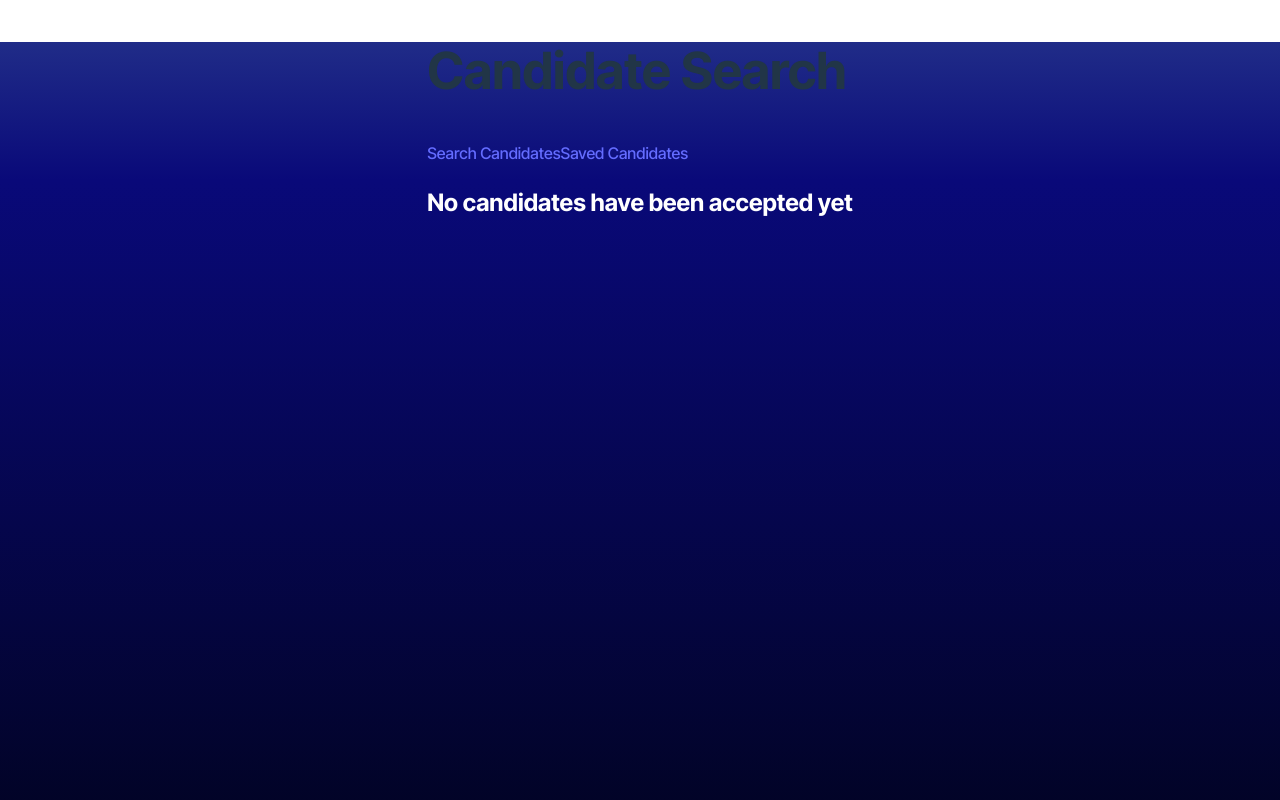
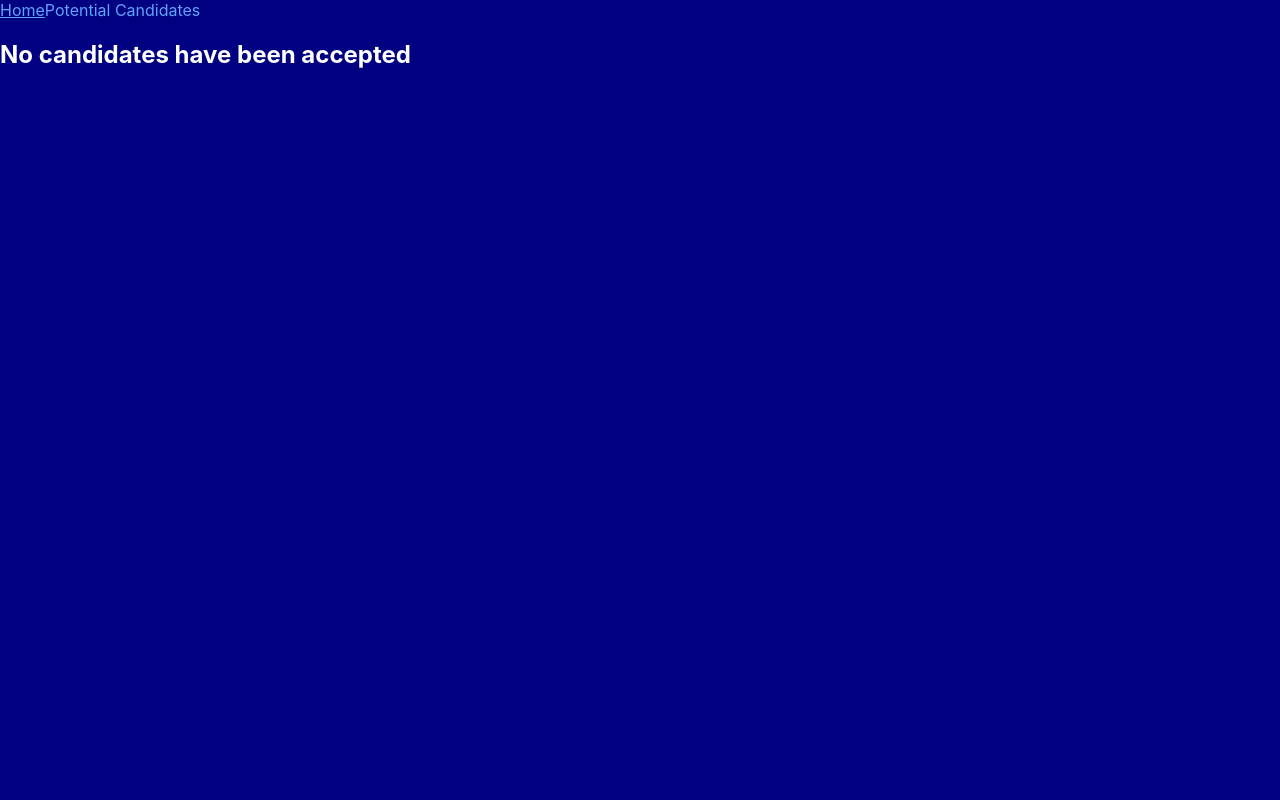
Before and after one commit to Myrmecology/Candidate-Search, a React (Vite) app: page /SavedCandidates in a window 1280 px wide. Shown: the top 800 px of the page. Built offline with nearby package versions, Linux system fonts and the light colour scheme.

Commit message:
updated everything

```diff
--- a/index.html
+++ b/index.html
@@ -5,6 +5,13 @@
    <link rel="icon" type="image/svg+xml" href="/vite.svg" />
    <meta name="viewport" content="width=device-width, initial-scale=1.0" />
    <title>Candidate Search</title>
+   <style>
+     body {
+       background-color: #000080;
+       margin: 0;
+       padding: 0;
+     }
+   </style>
  </head>
  <body>
    <div id="root"></div>
--- a/src/api/API.tsx
+++ b/src/api/API.tsx
@@ -1,12 +1,14 @@
 const searchGithub = async () => {
   try {
     const token = import.meta.env.VITE_GITHUB_TOKEN;
+    // Generate a random offset
+    const since = Math.floor(Math.random() * 1000000);
+
     const response = await fetch(
-      `https://api.github.com/search/users?q=location:us&type:user`,
+      `https://api.github.com/users?since=${since}&per_page=1`,
       {
         headers: {
-          Authorization: `Bearer ${token}`,
-          'X-GitHub-Api-Version': '2022-11-28',
+          Authorization: `token ${token}`,
           Accept: 'application/vnd.github.v3+json'
         },
       }
@@ -16,20 +18,19 @@ const searchGithub = async () => {
       console.error('API Error:', data);
       throw new Error('API response error');
     }
-    return data;
+    return { items: data }; // Wrap the response to match the expected format
   } catch (err) {
     console.error('Search error:', err);
     return { items: [] };
   }
- };
+};
 
- const searchGithubUser = async (username: string) => {
+const searchGithubUser = async (username: string) => {
   try {
     const token = import.meta.env.VITE_GITHUB_TOKEN;
     const response = await fetch(`https://api.github.com/users/${username}`, {
       headers: {
-        Authorization: `Bearer ${token}`,
-        'X-GitHub-Api-Version': '2022-11-28',
+        Authorization: `token ${token}`,
         Accept: 'application/vnd.github.v3+json'
       },
     });
@@ -43,6 +44,6 @@ const searchGithub = async () => {
     console.error('User search error:', err);
     return {};
   }
- };
+};
 
- export { searchGithub, searchGithubUser };
+export { searchGithub, searchGithubUser };
--- a/src/components/Nav.tsx
+++ b/src/components/Nav.tsx
@@ -2,17 +2,14 @@ import { Link } from 'react-router-dom';
 
 const Nav = () => {
   return (
-    <nav className="bg-gray-800 p-4">
-      <div className="container mx-auto flex justify-between items-center">
-        <h1 className="text-white text-xl font-bold">Candidate Search</h1>
-        <div className="space-x-4">
-          <Link to="/" className="text-white hover:text-gray-300">
-            Search Candidates
-          </Link>
-          <Link to="/saved" className="text-white hover:text-gray-300">
-            Saved Candidates
-          </Link>
-        </div>
+    <nav className="p-4">
+      <div className="flex gap-4">
+        <Link to="/" className="text-white hover:text-gray-300">
+          Home
+        </Link>
+        <Link to="/SavedCandidates" className="text-white hover:text-gray-300">
+          Potential Candidates
+        </Link>
       </div>
     </nav>
   );
--- a/src/index.css
+++ b/src/index.css
@@ -1,120 +1,73 @@
-@import url('https://fonts.googleapis.com/css2?family=Inter+Tight:ital,wght@0,100..900;1,100..900&display=swap');
+:root {
+  --navy-blue: #000080;
+}
 
-:root {
-  font-family: 'Inter Tight', system-ui, Avenir, Helvetica, Arial, sans-serif;
-  line-height: 1.5;
-  font-weight: 400;
-
-  color-scheme: light dark;
-  color: rgba(255, 255, 255, 0.87);
-  font-synthesis: none;
-  text-rendering: optimizeLegibility;
+body {
+  margin: 0;
+  font-family: -apple-system, BlinkMacSystemFont, 'Segoe UI', Roboto, Oxygen,
+    Ubuntu, Cantarell, 'Fira Sans', 'Droid Sans', 'Helvetica Neue', sans-serif;
   -webkit-font-smoothing: antialiased;
   -moz-osx-font-smoothing: grayscale;
+  background-color: var(--navy-blue);
+  color: white;
+  min-height: 100vh;
+}
+
+.container {
+  width: 100%;
+  max-width: 1200px;
+  margin: 0 auto;
+  padding: 0 1rem;
+}
+
+table {
+  width: 100%;
+  border-collapse: collapse;
+}
+
+th {
+  text-align: left;
+  padding: 1rem;
+  background-color: rgba(0, 0, 0, 0.5);
+}
+
+td {
+  padding: 1rem;
+  border-top: 1px solid rgba(255, 255, 255, 0.1);
+}
+
+.action-button {
+  width: 2.5rem;
+  height: 2.5rem;
+  border-radius: 9999px;
+  display: flex;
+  align-items: center;
+  justify-content: center;
+  font-size: 1.5rem;
+  cursor: pointer;
+  border: none;
+  color: white;
+}
+
+.reject-button {
+  background-color: #ef4444;
+}
+
+.accept-button {
+  background-color: #22c55e;
+}
+
+.profile-card {
+  background-color: rgba(0, 0, 0, 0.7);
+  border-radius: 0.5rem;
+  padding: 1.5rem;
 }
 
 a {
-  font-weight: 500;
-  color: #646cff;
-  text-decoration: inherit;
-}
-a:hover {
-  color: #535bf2;
-}
-
-body {
-  background: linear-gradient(
-    180deg,
-    rgb(32, 44, 136) 0%,
-    rgba(9, 9, 121, 1) 15%,
-    rgba(0, 2, 18, 1) 100%
-  );
-  background-size: cover;
-  background-repeat: no-repeat no-repeat;
-  background-position: center center;
-  margin: 0;
-  place-items: center;
-  min-width: 320px;
-  min-height: 100vh;
-}
-
-h1 {
-  font-size: 3.2em;
-  line-height: 1.1;
-}
-
-button {
-  border-radius: 8px;
-  border: 1px solid transparent;
-  padding: 0.6em 1.2em;
-  font-size: 1em;
-  font-weight: 500;
-  font-family: inherit;
-  background-color: #1a1a1a;
-  cursor: pointer;
-  transition: border-color 0.25s;
-}
-button:hover {
-  border-color: #646cff;
-}
-button:focus,
-button:focus-visible {
-  outline: 4px auto -webkit-focus-ring-color;
-}
-
-@media (prefers-color-scheme: light) {
-  :root {
-    color: #213547;
-    background-color: #ffffff;
-  }
-  a:hover {
-    color: #747bff;
-  }
-  button {
-    background-color: #f9f9f9;
-  }
-}
-
-main {
-  color: #fff;
-  width: 100%;
-  min-height: 100vh;
-  display: flex;
-  flex-direction: column;
-  align-items: center;
-}
-
-tr {
-  border-radius: 10px;
-  background-color: #000;
-  color: white;
-}
-
-tbody tr:nth-child(odd) {
-  background-color: #333333;
-}
-
-.nav {
-  display: flex;
-  justify-content: flex-start;
-  padding: 1em 2em;
-}
-
-.nav-item {
-  padding: 0 0.5rem;
-  list-style: none;
-}
-
-.nav-link {
-  color: #fff;
+  color: #60a5fa;
   text-decoration: none;
 }
 
-.active {
-  font-weight: 700;
+a:hover {
+  text-decoration: underline;
 }
-
-.table {
-  width: 80vw;
-  table-layout: fixed;
-}
--- a/src/main.tsx
+++ b/src/main.tsx
@@ -18,14 +18,13 @@ const router = createBrowserRouter([
         element: <CandidateSearch />,
       },
       {
-        path: '/SavedCandidates',
+        path: 'SavedCandidates',  // This matches your original working version
         element: <SavedCandidates />,
       },
     ],
   },
 ]);
 
-const rootElement = document.getElementById('root');
-if (rootElement) {
-  ReactDOM.createRoot(rootElement).render(<RouterProvider router={router} />);
-}
+ReactDOM.createRoot(document.getElementById('root')!).render(
+  <RouterProvider router={router} />
+);
--- a/src/pages/SavedCandidates.tsx
+++ b/src/pages/SavedCandidates.tsx
@@ -11,36 +11,68 @@ const SavedCandidates = () => {
     }
   }, []);
 
+  const handleReject = (candidateId: number) => {
+    const updatedCandidates = savedCandidates.filter(
+      candidate => candidate.id !== candidateId
+    );
+    setSavedCandidates(updatedCandidates);
+    localStorage.setItem('savedCandidates', JSON.stringify(updatedCandidates));
+  };
+
   if (savedCandidates.length === 0) {
-   return <h2>No candidates have been accepted yet</h2>;
+    return <h2 className="text-center text-2xl text-white">No candidates have been accepted</h2>;
   }
 
   return (
-   <div className="container mx-auto p-4">
-     <h1 className="text-2xl font-bold mb-4">Potential Candidates</h1>
-     <div className="grid grid-cols-1 md:grid-cols-2 lg:grid-cols-3 gap-4">
+    <div>
+      <h1 className="text-4xl text-center text-white mb-8">Potential Candidates</h1>
+      <div className="mx-4">
+        <table className="w-full bg-black bg-opacity-70 rounded-lg overflow-hidden">
+          <thead>
+            <tr className="text-left">
+              <th className="p-4">Image</th>
+              <th className="p-4">Name</th>
+              <th className="p-4">Location</th>
+              <th className="p-4">Email</th>
+              <th className="p-4">Company</th>
+              <th className="p-4">Bio</th>
+              <th className="p-4">Reject</th>
+            </tr>
+          </thead>
+          <tbody>
             {savedCandidates.map((candidate) => (
-         <div key={candidate.id} className="bg-white shadow-lg rounded-lg p-6">
+              <tr key={candidate.id} className="border-t border-gray-800">
+                <td className="p-4">
                   <img
                     src={candidate.avatar_url}
-             alt={candidate.name}
-             className="w-32 h-32 rounded-full mx-auto"
+                    alt={candidate.name || 'Profile'}
+                    className="w-12 h-12 rounded-lg object-cover"
                   />
-           <h2 className="text-xl font-bold mt-4">{candidate.name}</h2>
-           <p>@{candidate.username}</p>
-           <p>Location: {candidate.location}</p>
-           <p>Email: {candidate.email}</p>
-           <p>Company: {candidate.company}</p>
-           <a
-             href={candidate.html_url}
-             target="_blank"
-             rel="noopener noreferrer"
-             className="text-blue-500 hover:underline"
+                </td>
+                <td className="p-4">
+                  {candidate.name}
+                  <div className="text-gray-400">({candidate.login})</div>
+                </td>
+                <td className="p-4">{candidate.location || 'Not specified'}</td>
+                <td className="p-4">
+                  <a href={`mailto:${candidate.email}`} className="text-blue-400 hover:underline">
+                    {candidate.email || 'Not provided'}
+                  </a>
+                </td>
+                <td className="p-4">{candidate.company || 'Not specified'}</td>
+                <td className="p-4">{candidate.bio || 'Not provided'}</td>
+                <td className="p-4">
+                  <button
+                    onClick={() => handleReject(candidate.id)}
+                    className="bg-red-600 text-white w-8 h-8 rounded-full flex items-center justify-center hover:bg-red-700"
                   >
-             GitHub Profile
-           </a>
-         </div>
+                    -
+                  </button>
+                </td>
+              </tr>
             ))}
+          </tbody>
+        </table>
       </div>
     </div>
   );
--- a/vite.config.ts
+++ b/vite.config.ts
@@ -2,6 +2,6 @@ import { defineConfig } from 'vite';
 import react from '@vitejs/plugin-react';
 
 export default defineConfig({
-  envDir: './environment',
+  envDir: './src/pages/environment',
   plugins: [react()],
 });
```
Also changed, not shown: src/pages/CandidateSearch.tsx (+26 -21 lines), src/App.tsx (line endings or trailing spaces), 2 other files (tests, documents, lock files or other folders). Lines whose indentation alone changed are shown as unchanged.
